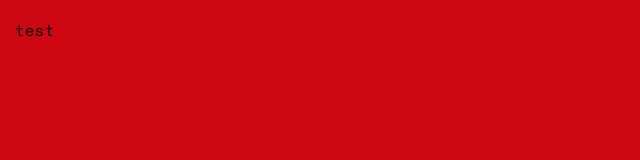
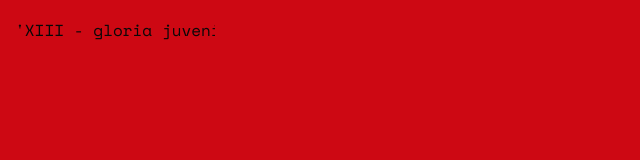
Before and after one commit to Forever8CD/CD, a plain HTML site: page index.html in a window 1280 px wide. Shown: the whole page, without its empty margins (0-640 px from the left). Drawn offline with nearby package versions, Linux system fonts and the light colour scheme.

Commit message:
Update index.html
Text save

```diff
--- a/index.html
+++ b/index.html
@@ -29,6 +29,6 @@
     </style>
 </head>
 <body>
-    <input type="text" class="text-box" value="test">
+    <input type="text" class="text-box" value="'XIII - gloria juvenibus... we nod we jubilate. Ultramundanus Valens.' - CDCYPHER\nNever odd or even. Evil is a name of a foeman, as I live. Try transcending tranquility.\n\nThat's the motive, the goal and the culture. Though prose, my spoken word exceeds prior heights.">
 </body>
 </html>
```
